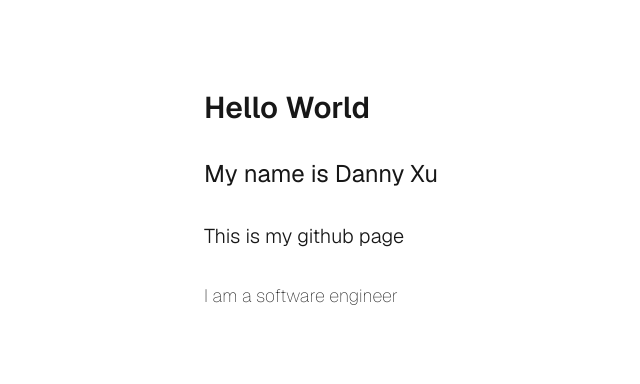
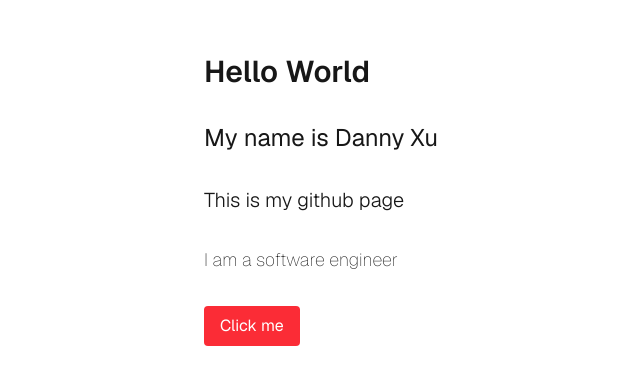
Before and after one commit to DANNYXU24/Portfolio, a Next.js app: page / in a window 1280 px wide. Shown: the part 200-584 px from the top of the page, without its empty margins (319-959 px from the left). Built offline with nearby package versions, Linux system fonts and the light colour scheme.

Commit message:
test button

```diff
--- a/src/app/page.js
+++ b/src/app/page.js
@@ -6,6 +6,15 @@ export default function Home() {
         <h2 className="text-2xl font-normal">My name is Danny Xu</h2>
         <h3 className="text-xl font-light">This is my github page</h3>
         <h4 className="text-lg font-thin">I am a software engineer</h4>
+        <button
+          className="px-4 py-2 text-white bg-red-500 rounded"
+          onClick={(e) => {
+            e.target.style.backgroundColor =
+              e.target.style.backgroundColor === "red" ? "blue" : "red";
+          }}
+        >
+          Click me
+        </button>
       </main>
 
     </div>
```
